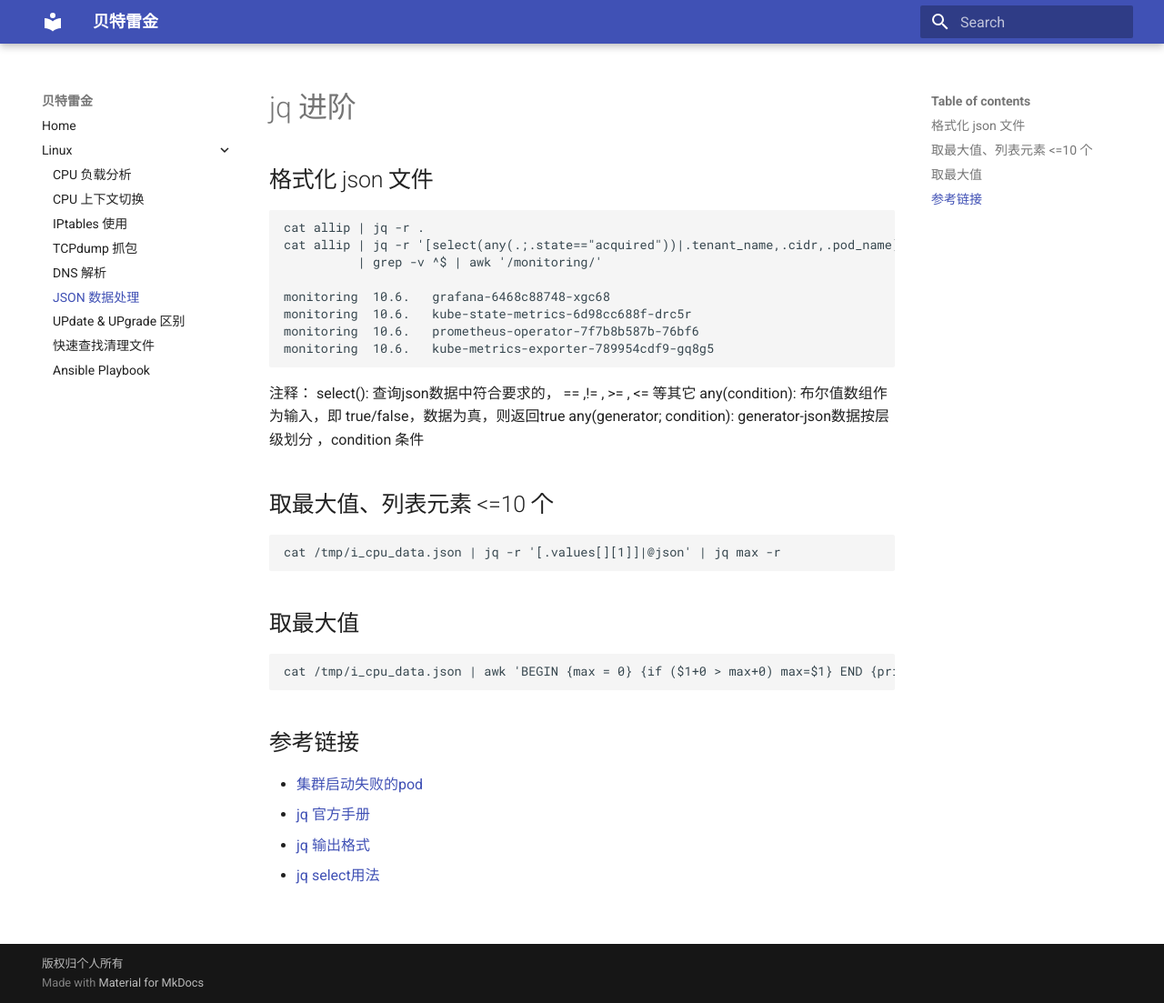
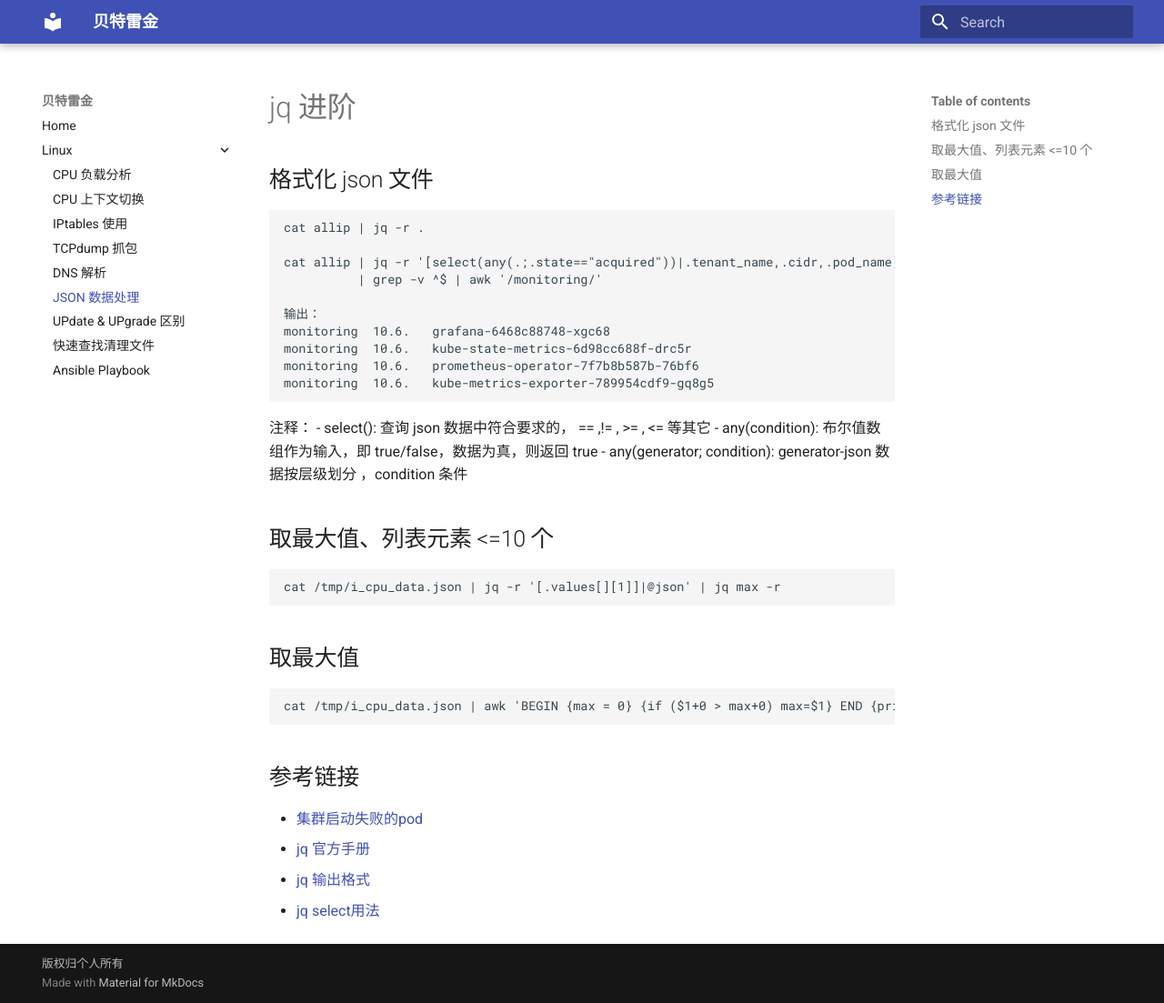
Before and after one commit to bertreyking/bertreyking.github.io, an MkDocs documentation site: the page built from docs/json_jq.md, in a window 1280 px wide and 1103 px high. Shown: the whole window at 91% size. Built offline with MkDocs 1.6.1 and Material for MkDocs 9.7.7, drawn with Linux system fonts in a browser that asks for light colours.

Commit message:
update jq手册

````diff
--- a/docs/json_jq.md
+++ b/docs/json_jq.md
@@ -4,9 +4,11 @@
 
 ```
 cat allip | jq -r .
+
 cat allip | jq -r '[select(any(.;.state=="acquired"))|.tenant_name,.cidr,.pod_name] | @tsv' \
           | grep -v ^$ | awk '/monitoring/'
 
+输出：
 monitoring	10.6.	grafana-6468c88748-xgc68
 monitoring	10.6.	kube-state-metrics-6d98cc688f-drc5r
 monitoring	10.6.   prometheus-operator-7f7b8b587b-76bf6
@@ -14,9 +16,9 @@
 ```
 
 注释：
-    select(): 查询json数据中符合要求的， == ,!= , >= , <= 等其它
-    any(condition): 布尔值数组作为输入，即 true/false，数据为真，则返回true
-    any(generator; condition): generator-json数据按层级划分 ，condition 条件
+- select(): 查询 json 数据中符合要求的， == ,!= , >= , <= 等其它
+- any(condition): 布尔值数组作为输入，即 true/false，数据为真，则返回 true
+- any(generator; condition): generator-json 数据按层级划分 ，condition 条件
 
 
 ## 取最大值、列表元素 <=10 个
````
